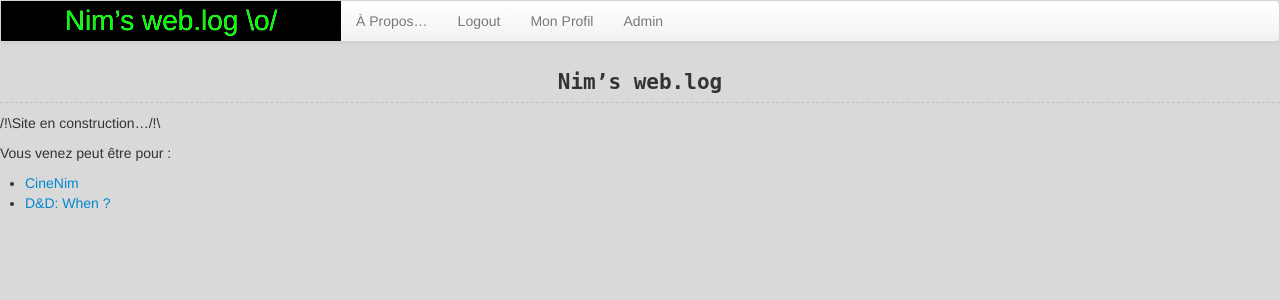
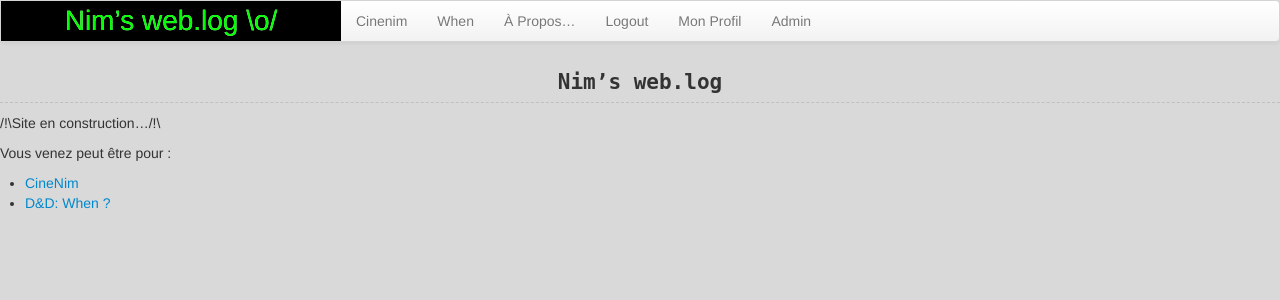
Before and after one commit to nim65s/django-perso, a Django app: page / in a window 1280 px wide. Shown: the top 300 px of the page. Run offline with Django 3.2, Linux system fonts and the light colour scheme; the visitor is signed in with stand-in values (Sample User, id 1); some libraries are stand-ins or nearby versions.

Commit message:
liens vers ciné & when dans perso

```diff
--- a/templates/perso.html
+++ b/templates/perso.html
@@ -2,3 +2,8 @@
 
 {% block titre %}Nim’s web.log \o/{% endblock %}
 {% block soustitre %}Nim’s web.log \o/{% endblock %}
+
+{% block nav %}
+    <li><a href="{% url 'cine:home' %}">Cinenim</a></li>
+    <li><a href="{% url 'when:home' %}">When</a></li>
+{% endblock %}
```
